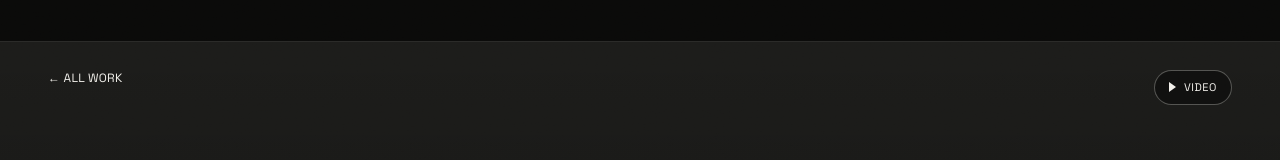
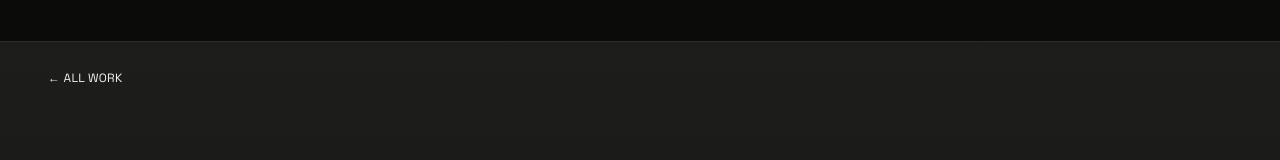
Before and after one commit to therealchrislam/chris-lam-portfolio, a Next.js app: page /work/footlocker-black-white in a window 1280 px wide. Shown: the part 183-343 px from the top of the page. Built offline with nearby package versions, Linux system fonts and the light colour scheme.

Commit message:
Drop the WATCH/VIDEO pill badge on project heroes
The rounded corner badge is gone from the placeholder hero
entirely. Projects without an embeddable video (or no video link
yet) now just show the plain hero; the folder-link fallback keeps
its "WATCH ON VIMEO" text link.

```diff
--- a/app/work/[slug]/page.tsx
+++ b/app/work/[slug]/page.tsx
@@ -85,24 +85,6 @@ export default async function ProjectPage({
           <Placeholder label={project.heroPlaceholder} bordered={false} />
           <div className="pointer-events-none absolute inset-0 bg-gradient-to-t from-black/[0.92] via-black/[0.18] to-transparent" />
 
-          {project.hasVideo &&
-            (externalOnly ? (
-              <a
-                href={project.videoUrl}
-                target="_blank"
-                rel="noreferrer"
-                className="absolute right-6 top-7 flex items-center gap-2 rounded-full border border-cream/30 bg-black/40 px-3.5 py-2 transition-colors duration-200 hover:border-cream/60 hover:bg-black/60 sm:right-10 lg:right-12"
-              >
-                <span className="h-0 w-0 border-y-[5px] border-y-transparent border-l-[7px] border-l-cream" />
-                <span className="text-[11px] tracking-wider">WATCH</span>
-              </a>
-            ) : (
-              <div className="pointer-events-none absolute right-6 top-7 flex items-center gap-2 rounded-full border border-cream/30 bg-black/40 px-3.5 py-2 sm:right-10 lg:right-12">
-                <span className="h-0 w-0 border-y-[5px] border-y-transparent border-l-[7px] border-l-cream" />
-                <span className="text-[11px] tracking-wider">VIDEO</span>
-              </div>
-            ))}
-
           <Link
             href="/"
             className="absolute left-6 top-7 text-xs tracking-wide transition-opacity duration-200 hover:opacity-65 sm:left-10 lg:left-12"
```
